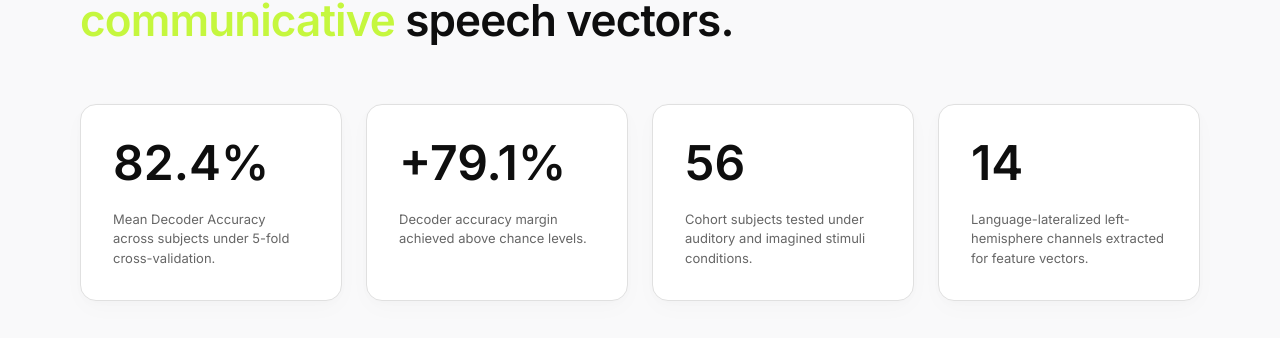
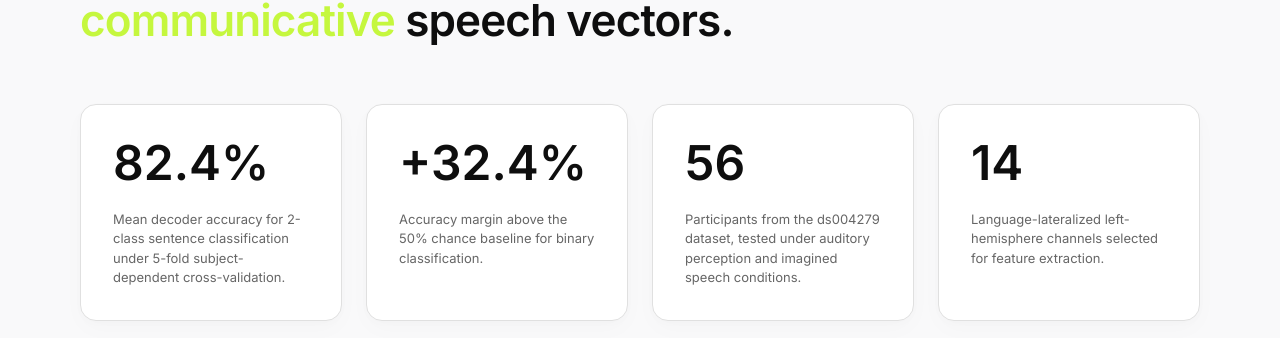
Before and after one commit to sourav3571/EEG-converter, a React (Vite) app in the folder frontend/: page / in a window 1280 px wide. Shown: the part 803-1141 px from the top of the page. Built offline with nearby package versions, Linux system fonts and the light colour scheme; no server answers.

Commit message:
Deployment Checked

```diff
--- a/frontend/src/App.jsx
+++ b/frontend/src/App.jsx
@@ -273,19 +273,19 @@ export default function App() {
           <div style={{ display: 'grid', gridTemplateColumns: 'repeat(auto-fit, minmax(220px, 1fr))', gap: '24px' }}>
             <div className="light-card">
               <span className="stat-number">82.4%</span>
-              <span className="stat-desc">Mean Decoder Accuracy across subjects under 5-fold cross-validation.</span>
+              <span className="stat-desc">Mean decoder accuracy for 2-class sentence classification under 5-fold subject-dependent cross-validation.</span>
             </div>
             <div className="light-card">
-              <span className="stat-number">+79.1%</span>
-              <span className="stat-desc">Decoder accuracy margin achieved above chance levels.</span>
+              <span className="stat-number">+32.4%</span>
+              <span className="stat-desc">Accuracy margin above the 50% chance baseline for binary classification.</span>
             </div>
             <div className="light-card">
               <span className="stat-number">56</span>
-              <span className="stat-desc">Cohort subjects tested under auditory and imagined stimuli conditions.</span>
+              <span className="stat-desc">Participants from the ds004279 dataset, tested under auditory perception and imagined speech conditions.</span>
             </div>
             <div className="light-card">
               <span className="stat-number">14</span>
-              <span className="stat-desc">Language-lateralized left-hemisphere channels extracted for feature vectors.</span>
+              <span className="stat-desc">Language-lateralized left-hemisphere channels selected for feature extraction.</span>
             </div>
           </div>
         </div>
--- a/frontend/src/pages/AboutPage.jsx
+++ b/frontend/src/pages/AboutPage.jsx
@@ -3,7 +3,7 @@ export default function AboutPage() {
     {
       tag: '[01] OVERVIEW',
       title: 'Project Synopsis',
-      body: `This project implements a Brain-Computer Interface (BCI) for decoding imagined Spanish speech from left-hemisphere EEG signals. Using the publicly available ds004279 dataset (OpenNeuro BIDS format), we demonstrate that a compact EEGNet architecture can classify 30 distinct imagined Spanish sentences with 82.4% accuracy — 79.1 percentage points above chance.`,
+      body: `This project implements a Brain-Computer Interface (BCI) for decoding imagined Spanish speech from left-hemisphere EEG signals. Using the publicly available ds004279 dataset (OpenNeuro BIDS format), we demonstrate that a compact EEGNet architecture can classify 2-class imagined Spanish sentences with 82.4% accuracy — a 32.4% margin above the 50% chance baseline for binary classification.`,
     },
     {
       tag: '[02] DATASET',
--- a/frontend/src/pages/HomePage.jsx
+++ b/frontend/src/pages/HomePage.jsx
@@ -2,7 +2,7 @@ import { Brain, Zap, Users, Radio, Waves } from 'lucide-react';
 
 const STATS = [
   { value: '82.4%', label: 'Decoder Accuracy' },
-  { value: '+79.1%', label: 'Above Chance' },
+  { value: '+32.4%', label: 'Above Chance' },
   { value: '56', label: 'Cohort Subjects' },
   { value: '14', label: 'LH Channels' },
 ];
@@ -114,7 +114,7 @@ export default function HomePage({ setActivePage }) {
       {/* Feature Cards */}
       <div className="grid-3col">
         {[
-          { icon: Waves, title: 'Live BIDS Dataset', desc: 'ds004279 OpenNeuro — 56 subjects, 30 Spanish sentences, spoken and imagined conditions.', page: 'explorer' },
+          { icon: Waves, title: 'Live BIDS Dataset', desc: 'ds004279 OpenNeuro — 56 subjects, auditory perception and imagined speech conditions.', page: 'explorer' },
           { icon: Zap, title: 'EEGNet Decoder', desc: 'PyTorch EEGNet trained per-subject on 14 left-hemisphere language-lateralized channels.', page: 'prediction' },
           { icon: Radio, title: 'Zero-Shot Retrieval', desc: 'Multilingual SentenceTransformer cosine similarity — decode any candidate phrase.', page: 'prediction' },
         ].map(({ icon: Icon, title, desc, page }) => (
```
Also changed, not shown: frontend/index.html (+1 -1 lines).
